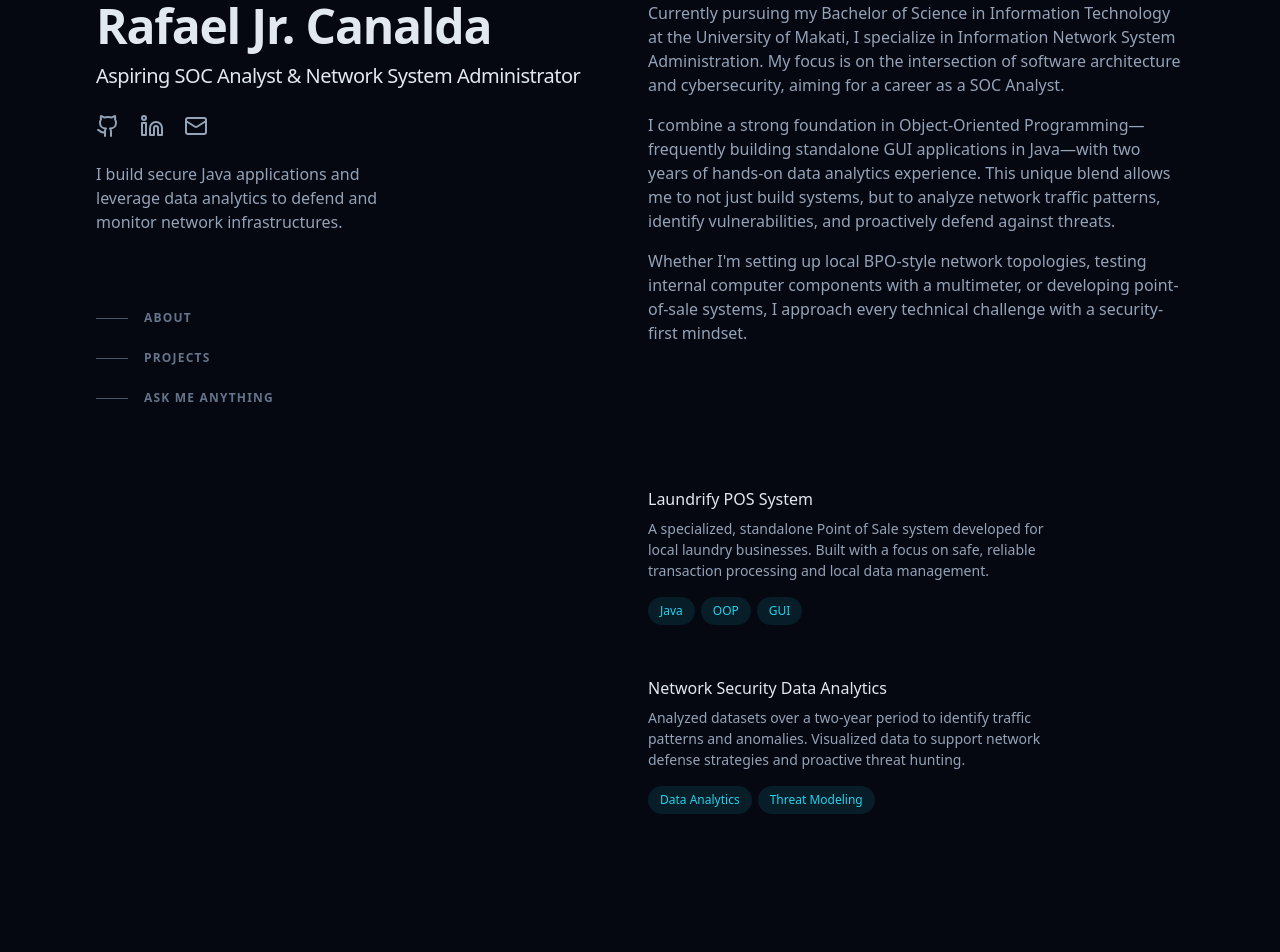
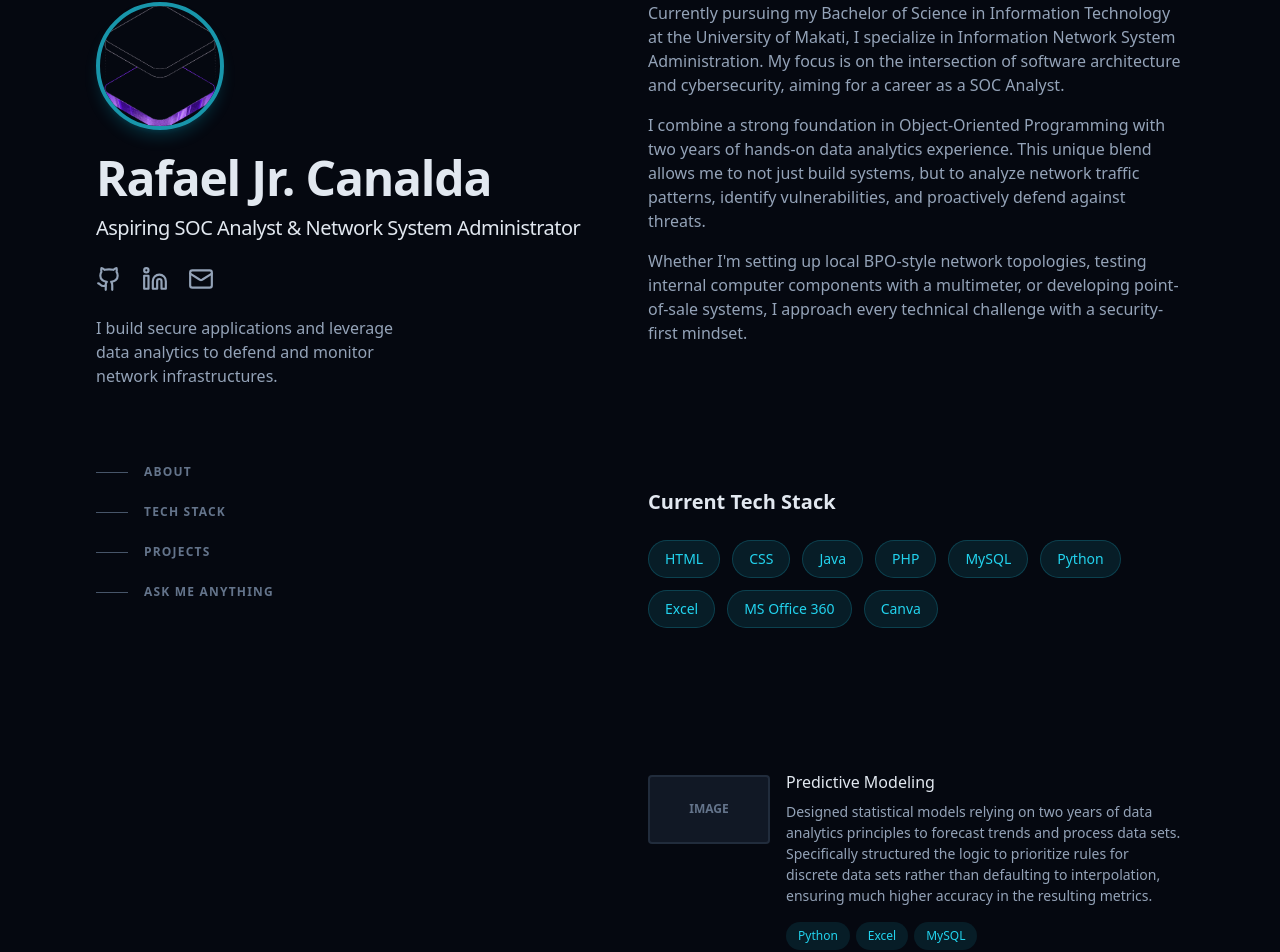
Before and after one commit to raflearns/portfolio-frontend, a React app: page / in a window 1280 px wide. Shown: the part 94-1046 px from the top of the page. Built offline with nearby package versions, Linux system fonts and the light colour scheme; the HTML template or start-up script is replaced by a standard one.

Commit message:
updated skills

```diff
--- a/src/App.jsx
+++ b/src/App.jsx
@@ -1,6 +1,8 @@
 import { Mail } from 'lucide-react';
+// We are importing the hero image you already have in your assets folder!
+import heroImg from './assets/hero.png';
 
-// Custom SVG for GitHub to replace the removed Lucide brand icon
+// Custom SVG for GitHub
 const GithubIcon = ({ size = 24 }) => (
   <svg xmlns="http://www.w3.org/2000/svg" width={size} height={size} viewBox="0 0 24 24" fill="none" stroke="currentColor" strokeWidth="2" strokeLinecap="round" strokeLinejoin="round">
     <path d="M15 22v-4a4.8 4.8 0 0 0-1-3.5c3 0 6-2 6-5.5.08-1.25-.27-2.48-1-3.5.28-1.15.28-2.35 0-3.5 0 0-1 0-3 1.5-2.64-.5-5.36-.5-8 0C6 2 5 2 5 2c-.3 1.15-.3 2.35 0 3.5A5.403 5.403 0 0 0 4 9c0 3.5 3 5.5 6 5.5-.39.49-.68 1.05-.85 1.65-.17.6-.22 1.23-.15 1.85v4" />
@@ -8,7 +10,7 @@ const GithubIcon = ({ size = 24 }) => (
   </svg>
 );
 
-// Custom SVG for LinkedIn to replace the removed Lucide brand icon
+// Custom SVG for LinkedIn
 const LinkedinIcon = ({ size = 24 }) => (
   <svg xmlns="http://www.w3.org/2000/svg" width={size} height={size} viewBox="0 0 24 24" fill="none" stroke="currentColor" strokeWidth="2" strokeLinecap="round" strokeLinejoin="round">
     <path d="M16 8a6 6 0 0 1 6 6v7h-4v-7a2 2 0 0 0-2-2 2 2 0 0 0-2 2v7h-4v-7a6 6 0 0 1 6-6z" />
@@ -26,6 +28,16 @@ export default function App() {
           {/* LEFT COLUMN: Sticky Header */}
           <header className="lg:sticky lg:top-0 lg:flex lg:max-h-screen lg:w-1/2 lg:flex-col lg:justify-between lg:py-24">
             <div>
+
+              {/* Profile Image with 50% border radius (rounded-full) matching the theme color */}
+              <div className="mb-6">
+                <img
+                  src={heroImg}
+                  alt="Rafael Jr. Canalda"
+                  className="h-32 w-32 rounded-full border-4 border-cyan-400/70 object-cover shadow-lg shadow-cyan-500/20"
+                />
+              </div>
+
               <h1 className="text-4xl font-bold tracking-tight text-slate-200 sm:text-5xl">
                 Rafael Jr. Canalda
               </h1>
@@ -33,30 +45,32 @@ export default function App() {
                 Aspiring SOC Analyst & Network System Administrator
               </h2>
 
-              {/* Social Links directly below the title */}
+              {/* Working Social Links */}
               <ul className="mt-6 flex items-center gap-5">
                 <li>
-                  <a href="#" className="block hover:text-cyan-400 transition-colors">
+                  <a href="https://github.com/raflearns" target="_blank" rel="noreferrer" className="block text-slate-400 hover:text-cyan-400 transition-colors">
                     <span className="sr-only">GitHub</span>
-                    <GithubIcon size={24} />
+                    <GithubIcon size={26} />
                   </a>
                 </li>
                 <li>
-                  <a href="#" className="block hover:text-cyan-400 transition-colors">
+                  {/* Replace this URL with your actual LinkedIn profile link */}
+                  <a href="https://www.linkedin.com/in/raf-jrrc/" target="_blank" rel="noreferrer" className="block text-slate-400 hover:text-cyan-400 transition-colors">
                     <span className="sr-only">LinkedIn</span>
-                    <LinkedinIcon size={24} />
+                    <LinkedinIcon size={26} />
                   </a>
                 </li>
                 <li>
-                  <a href="mailto:your.email@example.com" className="block hover:text-cyan-400 transition-colors">
+                  {/* Replace this with your actual preferred email */}
+                  <a href="mailto:rafael.canaldajr@gmail.com" className="block text-slate-400 hover:text-cyan-400 transition-colors">
                     <span className="sr-only">Email</span>
-                    <Mail size={24} />
+                    <Mail size={26} />
                   </a>
                 </li>
               </ul>
 
               <p className="mt-6 max-w-xs leading-normal">
-                I build secure Java applications and leverage data analytics to defend and monitor network infrastructures.
+                I build secure applications and leverage data analytics to defend and monitor network infrastructures.
               </p>
 
               {/* Navigation */}
@@ -66,6 +80,12 @@ export default function App() {
                     <a className="group flex items-center py-3 hover:text-cyan-400 transition-colors" href="#about">
                       <span className="nav-indicator mr-4 h-px w-8 bg-slate-600 transition-all group-hover:w-16 group-hover:bg-cyan-400"></span>
                       <span className="nav-text text-xs font-bold uppercase tracking-widest text-slate-500 group-hover:text-slate-200">About</span>
+                    </a>
+                  </li>
+                  <li>
+                    <a className="group flex items-center py-3 hover:text-cyan-400 transition-colors" href="#skills">
+                      <span className="nav-indicator mr-4 h-px w-8 bg-slate-600 transition-all group-hover:w-16 group-hover:bg-cyan-400"></span>
+                      <span className="nav-text text-xs font-bold uppercase tracking-widest text-slate-500 group-hover:text-slate-200">Tech Stack</span>
                     </a>
                   </li>
                   <li>
@@ -98,11 +118,31 @@ export default function App() {
                   Currently pursuing my Bachelor of Science in Information Technology at the University of Makati, I specialize in Information Network System Administration. My focus is on the intersection of software architecture and cybersecurity, aiming for a career as a SOC Analyst.
                 </p>
                 <p className="mb-4">
-                  I combine a strong foundation in Object-Oriented Programming—frequently building standalone GUI applications in Java—with two years of hands-on data analytics experience. This unique blend allows me to not just build systems, but to analyze network traffic patterns, identify vulnerabilities, and proactively defend against threats.
+                  I combine a strong foundation in Object-Oriented Programming with two years of hands-on data analytics experience. This unique blend allows me to not just build systems, but to analyze network traffic patterns, identify vulnerabilities, and proactively defend against threats.
                 </p>
                 <p>
                   Whether I'm setting up local BPO-style network topologies, testing internal computer components with a multimeter, or developing point-of-sale systems, I approach every technical challenge with a security-first mindset.
                 </p>
+              </div>
+            </section>
+
+            {/* SKILLS & TECH STACK SECTION */}
+            <section id="skills" className="mb-16 scroll-mt-16 md:mb-24 lg:mb-36 lg:scroll-mt-24">
+              <div className="sticky top-0 z-20 -mx-6 mb-4 w-screen bg-[#050810]/75 px-6 py-5 backdrop-blur md:-mx-12 md:px-12 lg:sr-only lg:relative lg:top-auto lg:mx-auto lg:w-full lg:px-0 lg:py-0 lg:opacity-0">
+                <h2 className="text-sm font-bold uppercase tracking-widest text-slate-200 lg:sr-only">Tech Stack</h2>
+              </div>
+
+              <h3 className="text-xl font-bold text-slate-200 mb-6 hidden lg:block">Current Tech Stack</h3>
+
+              <div className="flex flex-wrap gap-3">
+                {[
+                  'HTML', 'CSS', 'Java', 'PHP', 'MySQL', 'Python',
+                  'Excel', 'MS Office 360', 'Canva'
+                ].map((skill) => (
+                  <span key={skill} className="flex items-center rounded-full bg-cyan-400/10 border border-cyan-400/20 px-4 py-2 text-sm font-medium text-cyan-400 hover:bg-cyan-400/20 transition-colors">
+                    {skill}
+                  </span>
+                ))}
               </div>
             </section>
 
@@ -113,10 +153,53 @@ export default function App() {
               </div>
 
               <ul className="group/list">
-                {/* Project 1 */}
+
+                {/* Project 1: Predictive Modeling */}
                 <li className="mb-12">
                   <div className="group relative grid pb-1 transition-all sm:grid-cols-8 sm:gap-8 md:gap-4 lg:hover:!opacity-100 lg:group-hover/list:opacity-50">
                     <div className="absolute -inset-x-4 -inset-y-4 z-0 hidden rounded-md transition motion-reduce:transition-none lg:-inset-x-6 lg:block lg:hover:bg-slate-800/50 lg:hover:shadow-[inset_0_1px_0_0_rgba(148,163,184,0.1)] lg:hover:drop-shadow-lg"></div>
+
+                    {/* Project Image Holder */}
+                    <div className="z-10 sm:order-1 sm:col-span-2 mt-1">
+                      <div className="aspect-video w-full rounded border-2 border-slate-700/50 bg-slate-800/50 flex items-center justify-center overflow-hidden transition-colors group-hover:border-cyan-400/50">
+                        {/* Replace this div with an actual <img src="..." /> tag when you have a screenshot */}
+                        <span className="text-xs font-semibold text-slate-500">IMAGE</span>
+                      </div>
+                    </div>
+
+                    <div className="z-10 sm:order-2 sm:col-span-6">
+                      <h3 className="font-medium leading-snug text-slate-200">
+                        <div>
+                          <a className="inline-flex items-baseline font-medium leading-tight text-slate-200 hover:text-cyan-400 focus-visible:text-cyan-400 group/link text-base" href="#">
+                            <span className="absolute -inset-x-4 -inset-y-2.5 hidden rounded md:-inset-x-6 md:-inset-y-4 lg:block"></span>
+                            <span>Predictive Modeling</span>
+                          </a>
+                        </div>
+                      </h3>
+                      <p className="mt-2 text-sm leading-normal">
+                        Designed statistical models relying on two years of data analytics principles to forecast trends and process data sets. Specifically structured the logic to prioritize rules for discrete data sets rather than defaulting to interpolation, ensuring much higher accuracy in the resulting metrics.
+                      </p>
+                      <ul className="mt-2 flex flex-wrap" aria-label="Technologies used">
+                        <li className="mr-1.5 mt-2"><div className="flex items-center rounded-full bg-cyan-400/10 px-3 py-1 text-xs font-medium leading-5 text-cyan-400">Python</div></li>
+                        <li className="mr-1.5 mt-2"><div className="flex items-center rounded-full bg-cyan-400/10 px-3 py-1 text-xs font-medium leading-5 text-cyan-400">Excel</div></li>
+                        <li className="mr-1.5 mt-2"><div className="flex items-center rounded-full bg-cyan-400/10 px-3 py-1 text-xs font-medium leading-5 text-cyan-400">MySQL</div></li>
+                      </ul>
+                    </div>
+                  </div>
+                </li>
+
+                {/* Project 2: Laundrify */}
+                <li className="mb-12">
+                  <div className="group relative grid pb-1 transition-all sm:grid-cols-8 sm:gap-8 md:gap-4 lg:hover:!opacity-100 lg:group-hover/list:opacity-50">
+                    <div className="absolute -inset-x-4 -inset-y-4 z-0 hidden rounded-md transition motion-reduce:transition-none lg:-inset-x-6 lg:block lg:hover:bg-slate-800/50 lg:hover:shadow-[inset_0_1px_0_0_rgba(148,163,184,0.1)] lg:hover:drop-shadow-lg"></div>
+
+                    {/* Project Image Holder */}
+                    <div className="z-10 sm:order-1 sm:col-span-2 mt-1">
+                      <div className="aspect-video w-full rounded border-2 border-slate-700/50 bg-slate-800/50 flex items-center justify-center overflow-hidden transition-colors group-hover:border-cyan-400/50">
+                        <span className="text-xs font-semibold text-slate-500">IMAGE</span>
+                      </div>
+                    </div>
+
                     <div className="z-10 sm:order-2 sm:col-span-6">
                       <h3 className="font-medium leading-snug text-slate-200">
                         <div>
@@ -132,35 +215,12 @@ export default function App() {
                       <ul className="mt-2 flex flex-wrap" aria-label="Technologies used">
                         <li className="mr-1.5 mt-2"><div className="flex items-center rounded-full bg-cyan-400/10 px-3 py-1 text-xs font-medium leading-5 text-cyan-400">Java</div></li>
                         <li className="mr-1.5 mt-2"><div className="flex items-center rounded-full bg-cyan-400/10 px-3 py-1 text-xs font-medium leading-5 text-cyan-400">OOP</div></li>
-                        <li className="mr-1.5 mt-2"><div className="flex items-center rounded-full bg-cyan-400/10 px-3 py-1 text-xs font-medium leading-5 text-cyan-400">GUI</div></li>
+                        <li className="mr-1.5 mt-2"><div className="flex items-center rounded-full bg-cyan-400/10 px-3 py-1 text-xs font-medium leading-5 text-cyan-400">MySQL</div></li>
                       </ul>
                     </div>
                   </div>
                 </li>
 
-                {/* Project 2 */}
-                <li className="mb-12">
-                  <div className="group relative grid pb-1 transition-all sm:grid-cols-8 sm:gap-8 md:gap-4 lg:hover:!opacity-100 lg:group-hover/list:opacity-50">
-                    <div className="absolute -inset-x-4 -inset-y-4 z-0 hidden rounded-md transition motion-reduce:transition-none lg:-inset-x-6 lg:block lg:hover:bg-slate-800/50 lg:hover:shadow-[inset_0_1px_0_0_rgba(148,163,184,0.1)] lg:hover:drop-shadow-lg"></div>
-                    <div className="z-10 sm:order-2 sm:col-span-6">
-                      <h3 className="font-medium leading-snug text-slate-200">
-                        <div>
-                          <a className="inline-flex items-baseline font-medium leading-tight text-slate-200 hover:text-cyan-400 focus-visible:text-cyan-400 group/link text-base" href="#">
-                            <span className="absolute -inset-x-4 -inset-y-2.5 hidden rounded md:-inset-x-6 md:-inset-y-4 lg:block"></span>
-                            <span>Network Security Data Analytics</span>
-                          </a>
-                        </div>
-                      </h3>
-                      <p className="mt-2 text-sm leading-normal">
-                        Analyzed datasets over a two-year period to identify traffic patterns and anomalies. Visualized data to support network defense strategies and proactive threat hunting.
-                      </p>
-                      <ul className="mt-2 flex flex-wrap" aria-label="Technologies used">
-                        <li className="mr-1.5 mt-2"><div className="flex items-center rounded-full bg-cyan-400/10 px-3 py-1 text-xs font-medium leading-5 text-cyan-400">Data Analytics</div></li>
-                        <li className="mr-1.5 mt-2"><div className="flex items-center rounded-full bg-cyan-400/10 px-3 py-1 text-xs font-medium leading-5 text-cyan-400">Threat Modeling</div></li>
-                      </ul>
-                    </div>
-                  </div>
-                </li>
               </ul>
             </section>
 
@@ -183,7 +243,7 @@ export default function App() {
                   <li>Hardware troubleshooting, from thermal management to testing internal components.</li>
                 </ul>
 
-                <a href="mailto:your.email@example.com" className="inline-flex items-center px-6 py-3 rounded-lg bg-cyan-500 text-[#050810] font-bold hover:bg-cyan-400 transition-colors">
+                <a href="mailto:rafael.canalda@example.com" className="inline-flex items-center px-6 py-3 rounded-lg bg-cyan-500 text-[#050810] font-bold hover:bg-cyan-400 transition-colors">
                   Send me a question
                 </a>
               </div>
```
Also changed, not shown: src/assets/images/profiles/raf_profile.png (added).
